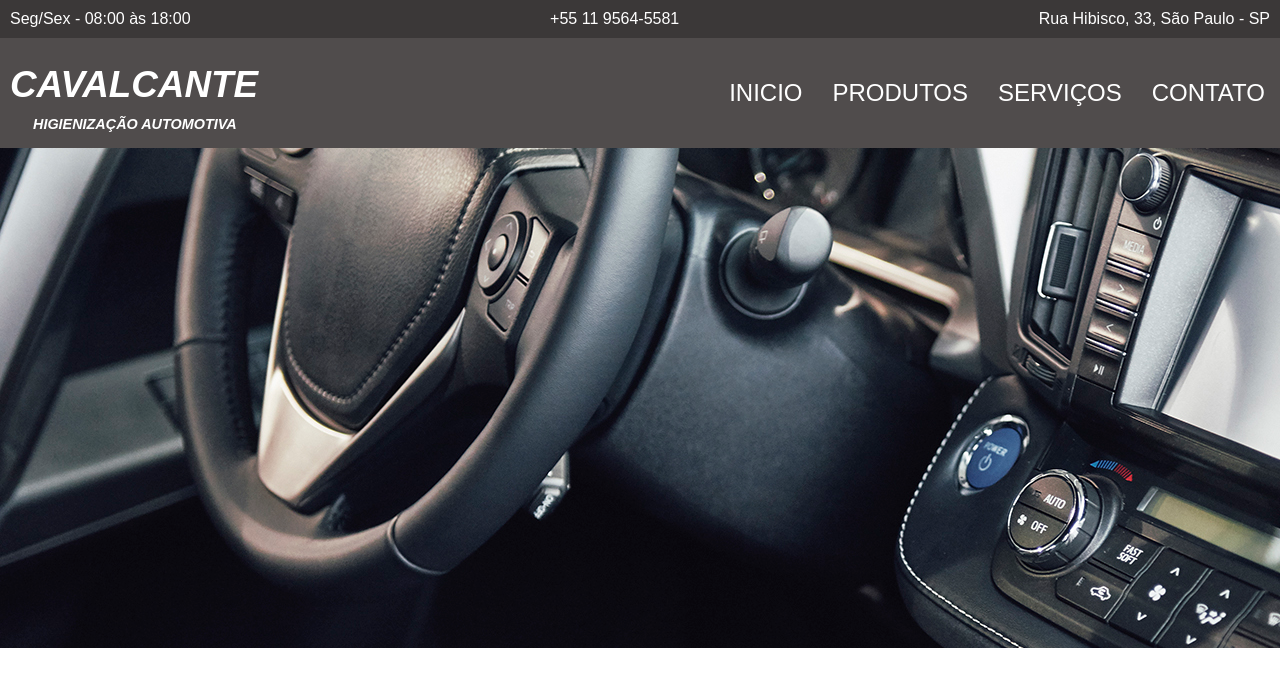
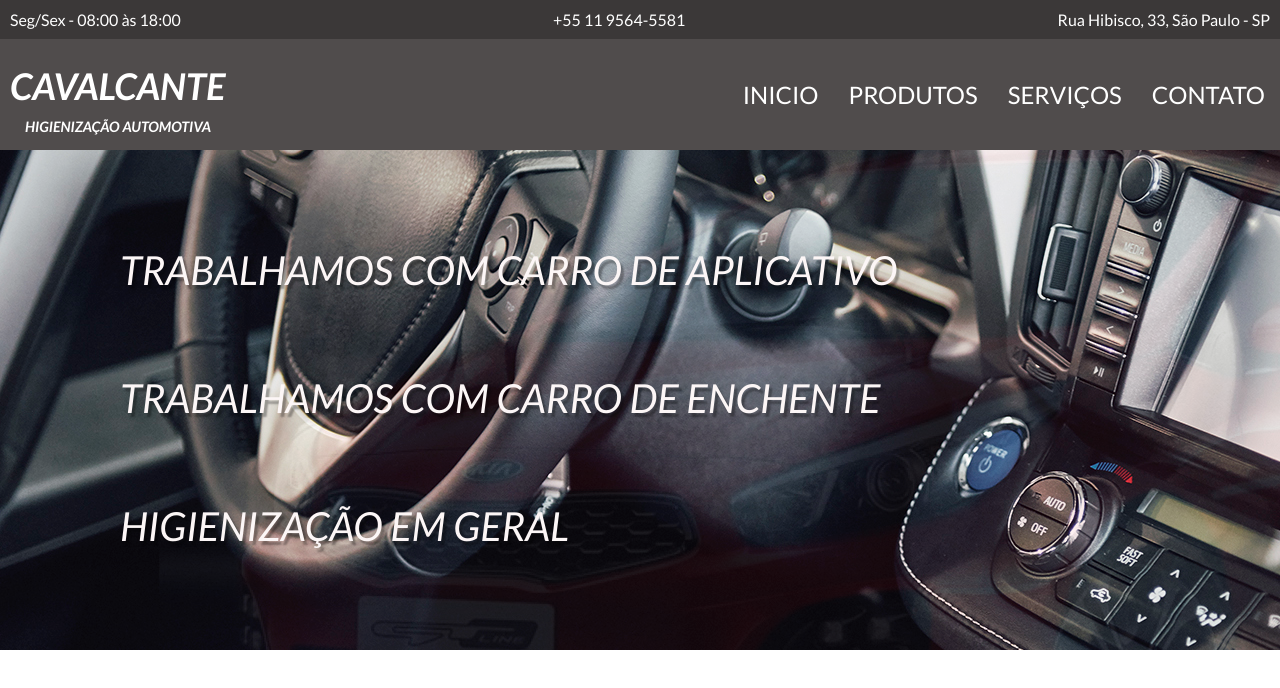
Before and after one commit to messiashub/site-c, a plain HTML site: page index.html in a window 1280 px wide. Drawn offline with Linux system fonts and the light colour scheme.

Commit message:
Adicionando texto ao banner

```diff
--- a/index.html
+++ b/index.html
@@ -4,6 +4,7 @@
     <meta charset="UTF-8">
     <meta name="viewport" content="width=device-width, initial-scale=1.0">
     <link rel="stylesheet" href="style.css">
+    <link href="https://fonts.googleapis.com/css2?family=Lato:ital,wght@0,400;0,700;1,300;1,400;1,700&display=swap" rel="stylesheet">
     <title>Site-C</title>
 </head>
 <body>
@@ -31,7 +32,18 @@
             </nav>
         </div>
     </header>
-    <div class="slide-banner"></div>
+
+    <div class="slide-banner">
+        <div class="texto">
+            <ul>
+                <li><p>Trabalhamos com carro de aplicativo</p></li>
+                <li><p>Trabalhamos com carro de enchente</p></li>
+                <li><p>higienização em geral</p></li>
+            </ul>
+        </div>
+    </div>
+
+
 
 </body>
 </html>
--- a/style.css
+++ b/style.css
@@ -1,7 +1,7 @@
 body, h1, h2 , p, ul li a{
     margin: 0;
     padding: 0;
-    font-family: Arial, Helvetica, sans-serif;
+    font-family: "lato", Arial, Helvetica, sans-serif;
 }
 ul {
     list-style: none;
@@ -30,6 +30,9 @@ a {
 a{
     color: #fff;
 }
+a:hover{
+    color: rgb(255, 0, 0) ;
+}
 
 .cabecalho-total {
     background: #504c4c;
@@ -56,7 +59,7 @@ a{
     text-transform: uppercase;
     font-weight: bold;
     font-style: italic;
-    margin-left: 33px;
+    margin-left: 25px;
     margin-top: 10px;
     flex-wrap: wrap;
 }
@@ -73,7 +76,7 @@ a{
     padding: 15px;
 }
 .menu a:hover{
-    color: blue;
+    color: rgb(255, 0, 0);
 }
 
 .slide-banner {
@@ -81,19 +84,15 @@ a{
     height: 500px;
     overflow: hidden;
     position: relative;
-    animation: slide 20s infinite;
+    animation: slide 15s infinite;
     animation-direction: alternate;
-
 }
-
-
-
 @keyframes slide {
-    0% , 10%{
+    0% {
         background-image: url(../arquivos/1.jpg);
         opacity: 1;
     }
-    25% {
+    50% {
         background-image: url(../arquivos/2.jpg);
         opacity: 1;
     }
@@ -102,3 +101,19 @@ a{
         opacity: 1;
     }
 }
+
+
+.slide-banner .texto{
+    display: flex;
+}
+.slide-banner li{
+    margin: 80px;
+}
+.slide-banner p{
+    color: rgb(252, 246, 246);
+    font-size: 2.5em;
+    font-style: italic;
+    font-weight: 500;
+    text-transform: uppercase;
+    text-shadow: 3px 4px 2px rgba(0, 0, 0, 0.322);
+}
```
